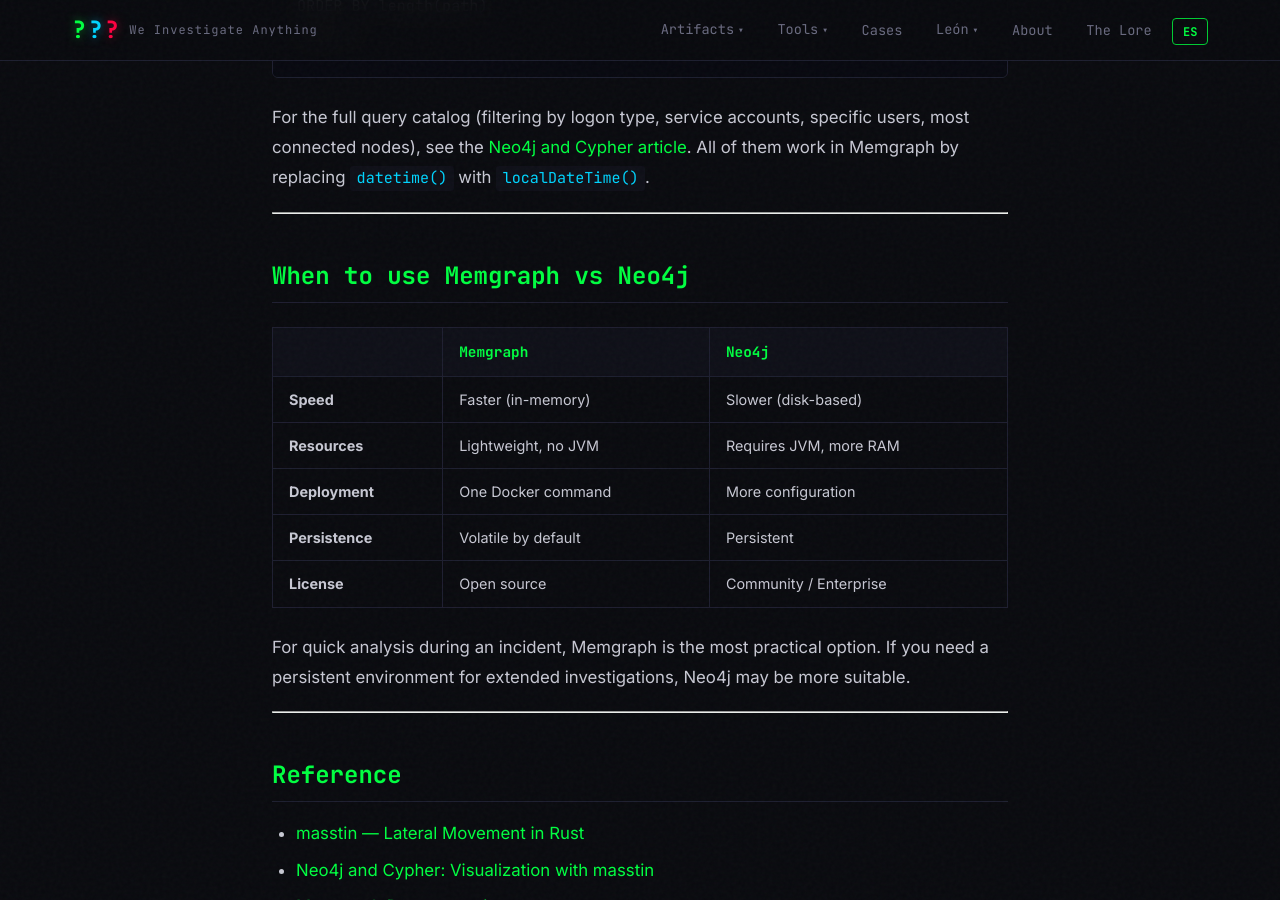
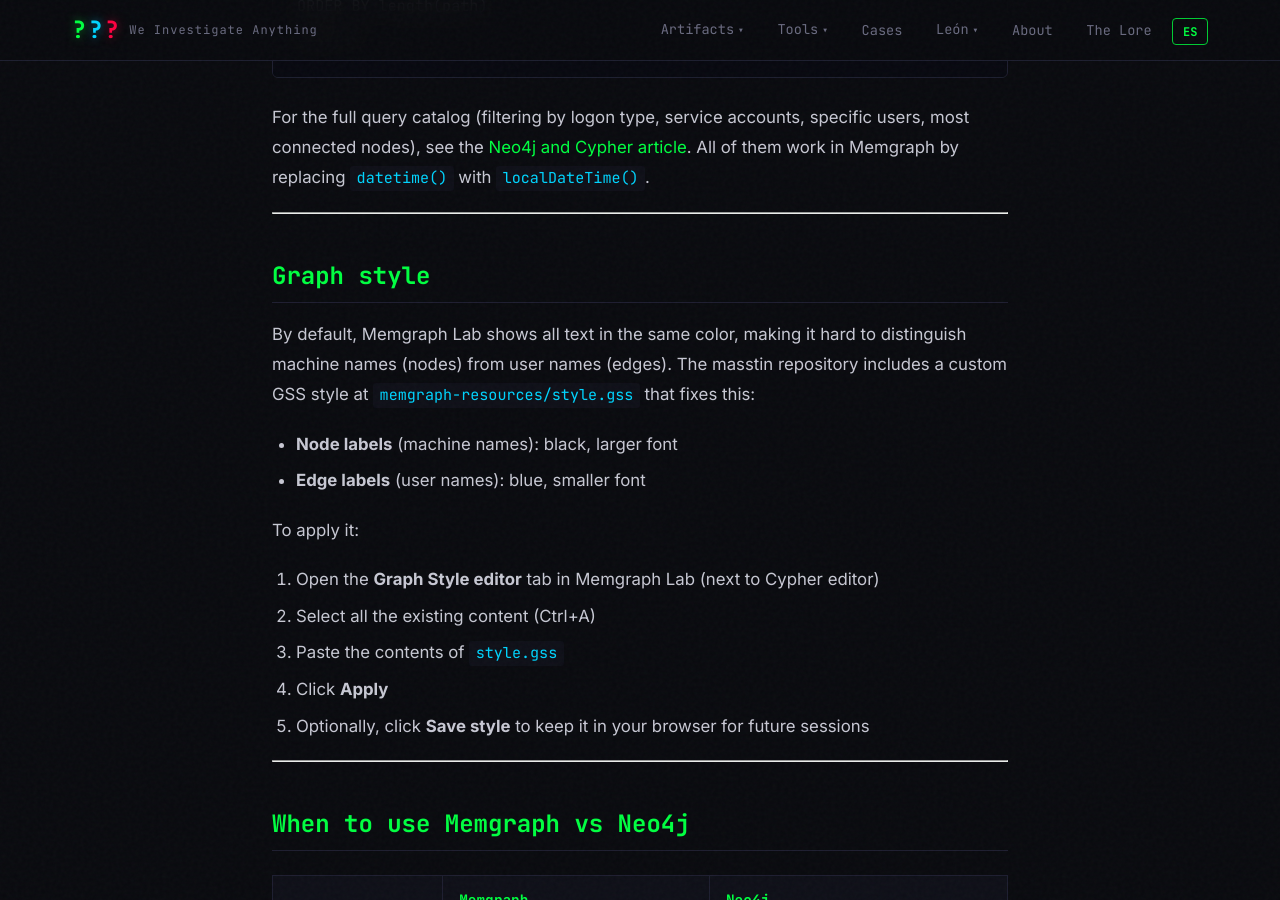
Before and after one commit to jupyterj0nes/jupyterj0nes.github.io, a Jekyll site: the page built from _posts/en/2026-04-07-memgraph-visualization.md, in a window 1280 px wide and 900 px high, scrolled down 6197 px. Built offline with Jekyll 4.4.1, drawn with Linux system fonts in a browser that asks for light colours; comment, search, counter and statistics services are not loaded.

Commit message:
Add graph style section to Memgraph docs (EN/ES)
Document how to apply the custom GSS style for better readability:
black node labels vs blue edge labels.

```diff
--- a/_posts/en/2026-04-07-memgraph-visualization.md
+++ b/_posts/en/2026-04-07-memgraph-visualization.md
@@ -234,6 +234,23 @@
 
 ---
 
+## Graph style
+
+By default, Memgraph Lab shows all text in the same color, making it hard to distinguish machine names (nodes) from user names (edges). The masstin repository includes a custom GSS style at [`memgraph-resources/style.gss`](https://github.com/jupyterj0nes/masstin/blob/main/memgraph-resources/style.gss) that fixes this:
+
+- **Node labels** (machine names): black, larger font
+- **Edge labels** (user names): blue, smaller font
+
+To apply it:
+
+1. Open the **Graph Style editor** tab in Memgraph Lab (next to Cypher editor)
+2. Select all the existing content (Ctrl+A)
+3. Paste the contents of [`style.gss`](https://github.com/jupyterj0nes/masstin/blob/main/memgraph-resources/style.gss)
+4. Click **Apply**
+5. Optionally, click **Save style** to keep it in your browser for future sessions
+
+---
+
 ## When to use Memgraph vs Neo4j
 
 | | Memgraph | Neo4j |
```
Also changed, not shown: _posts/es/2026-04-07-memgraph-visualization.md (+17 -0 lines).
